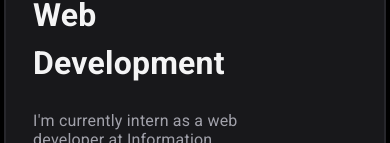
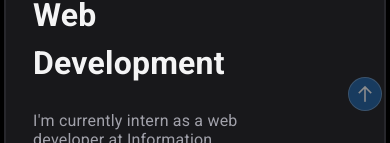
Before and after one commit to Mohamed-khaled0/My-Portfolio-ReactJS, a React (Vite) app: page / in a window 390 px wide. Shown: the part 701-844 px from the top of the page. Built offline with nearby package versions, Linux system fonts and the light colour scheme.

Commit message:
Created scroll to top button

```diff
--- a/src/App.jsx
+++ b/src/App.jsx
@@ -17,7 +17,7 @@ function App() {
       <Contact />
       <div className='divider'/>
       <Footer />
-
+      <button className='scroll2Top icon-arrow-up '></button>
     </div>
   )
 }
--- a/src/components/4-contact/contact.css
+++ b/src/components/4-contact/contact.css
@@ -118,7 +118,8 @@ section.contact-us .icon-envelope-o {
     }
 
     section.contact-us .submit {
-      width: 30%;
+      width: 35%;
       align-self: center;
+      font-size: 0.8rem;
     }
   }
--- a/src/index.css
+++ b/src/index.css
@@ -54,25 +54,7 @@ body {
   margin-left: calc(var(--container-padding) * -1);
 }
 
-@media (max-width: 1000px) {
-  .container {
-    --container-padding: 1.7rem;
-    width: 90%;
-    padding: 0 var(--container-padding);
-  }
 
-  .divider {
-    width: calc(100% + var(--container-padding) + var(--container-padding));
-    margin-left: calc(var(--container-padding) * -1);
-  }
-}
-
-@media (max-width: 600px) {
-  .container {
-    width: 98%;
-    padding: 0 1.7rem;
-  }
-}
 
 li {
   list-style: none;
@@ -102,8 +84,10 @@ button:active {
   scale: 0.9;
 }
 
+
+
+
 /*  scrollbar */
-
 ::-webkit-scrollbar {
   width: 0.8rem;
  }
@@ -123,3 +107,51 @@ button:active {
 ::-webkit-scrollbar-thumb:hover {
   background: #555;
 }
+
+/* Scroll To Top btn */
+.scroll2Top{
+  background-color: rgba(25, 118, 210, 0.75);
+  width: 2.6rem;
+  height: 2.6rem;
+  border-radius: 50%;
+  text-align: center;
+  position: fixed;
+  bottom: 2rem;
+  right: 2%;
+  border: 1px solid rgba(255, 255, 255,.3);
+  transition: 0.3s;
+}
+
+.scroll2Top:hover{
+  background-color: rgba(25, 118, 210, 1);
+
+}
+
+
+
+/* Responsive */
+@media (max-width: 1000px) {
+  .container {
+    --container-padding: 1.7rem;
+    width: 90%;
+    padding: 0 var(--container-padding);
+  }
+
+  .divider {
+    width: calc(100% + var(--container-padding) + var(--container-padding));
+    margin-left: calc(var(--container-padding) * -1);
+  }
+}
+
+@media (max-width: 600px) {
+  .container {
+    width: 98%;
+    padding: 0 1.7rem;
+  }
+
+  .scroll2Top{
+    opacity: .5;
+    width: 2rem;
+    height: 2rem;
+  }
+}
```
